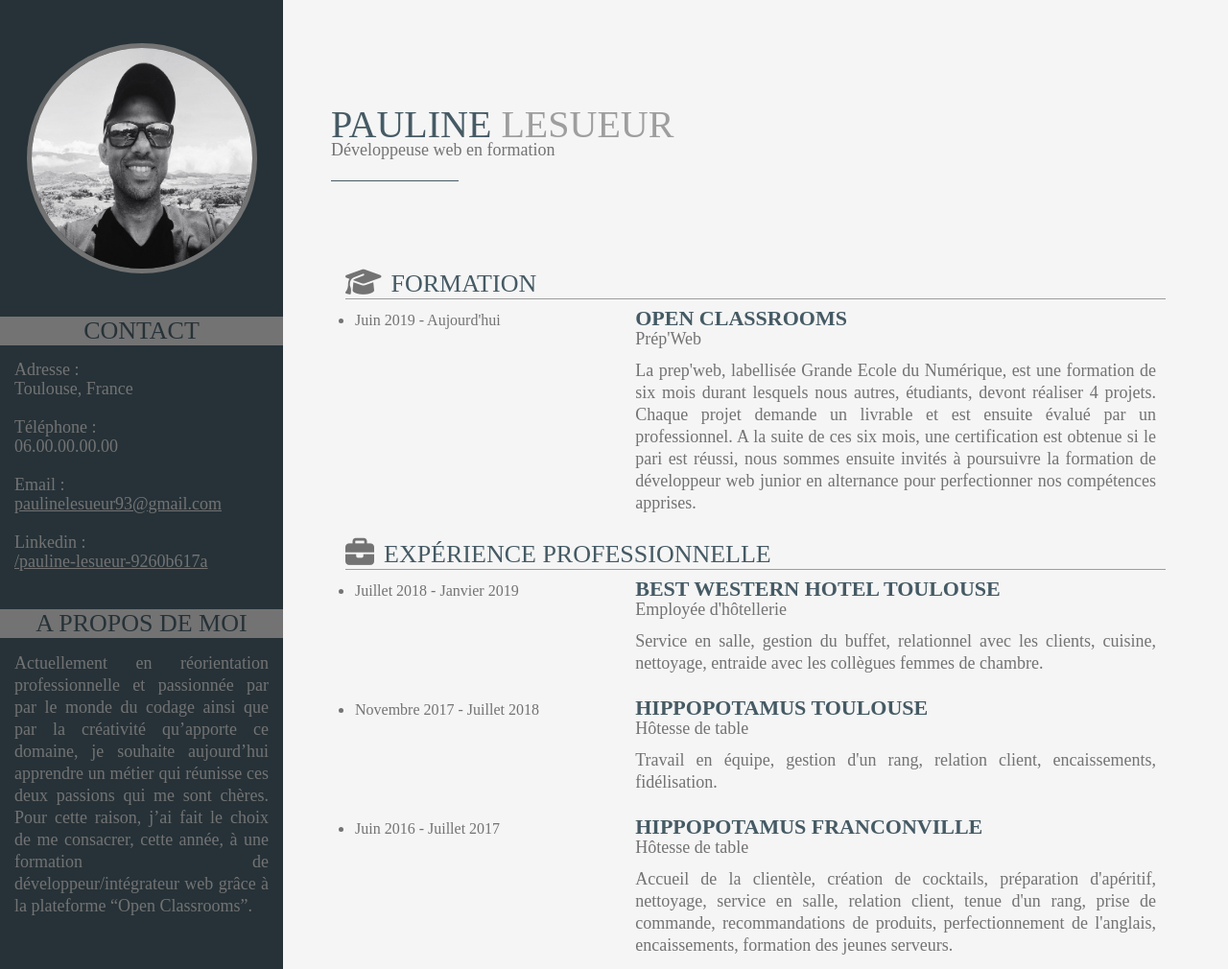
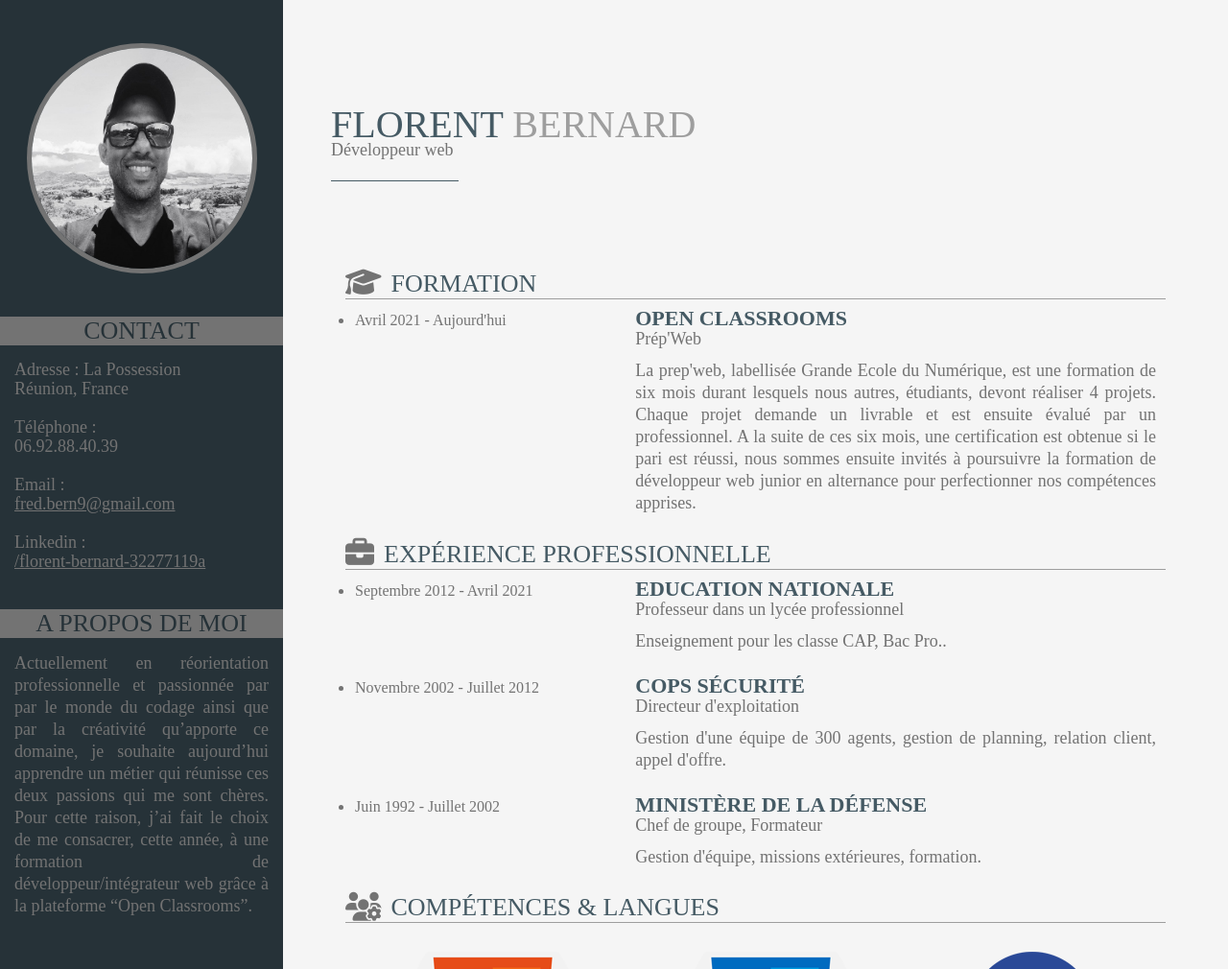
Before and after one commit to darkonos/CV_Florent, a plain HTML site: page index.html in a window 1280 px wide. Shown: the top 1010 px of the page at 96% size. Drawn offline with Linux system fonts and the light colour scheme.

Commit message:
modification identité index.html

```diff
--- a/index.html
+++ b/index.html
@@ -26,13 +26,13 @@
 
 				<h1>
 
-					<span>Florent</span> Bernar
+					<span>Florent</span> Bernard
 
 				</h1>
 
 				<p>
 
-					Développeur web en formation
+					Développeur web
 
 				</p>
 
@@ -46,14 +46,14 @@
 
 			<p class="contact">
 
-				Adresse :<br />
-				Toulouse, France<br /><br />
+				Adresse : La Possession<br />
+				Réunion, France<br /><br />
 				Téléphone :<br />
-				06.00.00.00.00<br /><br />
+				06.92.88.40.39<br /><br />
 				Email :<br />
-				<a target="_blank" href="mailto:paulinelesueur93@gmail.com">paulinelesueur93@gmail.com</a><br /><br />
+				<a target="_blank" href="fred.bern9@gmail.com">fred.bern9@gmail.com</a><br /><br />
 				Linkedin :<br />
-				<a target="_blank" href="https://www.linkedin.com/in/pauline-lesueur-9260b617a/">/pauline-lesueur-9260b617a</a>
+				<a target="_blank" href="https://www.linkedin.com/in/florent-bernard-32277119a/">/florent-bernard-32277119a</a>
 
 			</p>
 
@@ -110,13 +110,13 @@
 
 				<h1>
 
-					<span>Pauline</span> Lesueur
+					<span>Florent</span> Bernard
 
 				</h1>
 
 				<p>
 
-					Développeuse web en formation
+					Développeur web
 
 				</p>
 
@@ -151,7 +151,7 @@
 
 							<p class="dates">
 
-								Juin 2019 - Aujourd'hui
+								Avril 2021 - Aujourd'hui
 
 							</p>
 
@@ -217,7 +217,7 @@
 
 							<p class="dates">
 
-								Juillet 2018 - Janvier 2019
+								Septembre 2012 - Avril 2021
 
 							</p>
 
@@ -227,13 +227,13 @@
 
 									<h3>
 
-										Best Western Hotel Toulouse
+										Education Nationale
 
 									</h3>
 
 									<p>
 
-										Employée d'hôtellerie
+										Professeur dans un lycée professionnel
 
 									</p>
 
@@ -241,7 +241,7 @@
 
 								<p class="descr">
 
-									Service en salle, gestion du buffet, relationnel avec les clients, cuisine, nettoyage, entraide avec les collègues femmes de chambre.
+									Enseignement pour les classe CAP, Bac Pro..
 
 								</p>
 
@@ -257,7 +257,7 @@
 
 							<p class="dates">
 
-								Novembre 2017 - Juillet 2018
+								Novembre 2002 - Juillet 2012
 
 							</p>
 
@@ -267,13 +267,13 @@
 
 									<h3>
 
-										Hippopotamus Toulouse
+										COPS Sécurité
 
 									</h3>
 
 									<p>
 
-										Hôtesse de table
+										Directeur d'exploitation
 
 									</p>
 
@@ -281,7 +281,7 @@
 
 								<p class="descr">
 
-									Travail en équipe, gestion d'un rang, relation client, encaissements, fidélisation.
+									Gestion d'une équipe de 300 agents, gestion de planning, relation client, appel d'offre.
 
 								</p>
 
@@ -297,7 +297,7 @@
 
 							<p class="dates">
 
-								Juin 2016 - Juillet 2017
+								Juin 1992 - Juillet 2002
 
 							</p>
 
@@ -307,13 +307,13 @@
 
 									<h3>
 
-										Hippopotamus Franconville
+										Ministère de la défense
 
 									</h3>
 
 									<p>
 
-										Hôtesse de table
+										Chef de groupe, Formateur
 
 									</p>
 
@@ -321,8 +321,7 @@
 
 								<p>
 
-									Accueil de la clientèle, création de cocktails, préparation d'apéritif, nettoyage, service en salle, relation client, tenue d'un rang, prise de commande, recommandations de produits, perfectionnement de l'anglais, encaissements, formation des jeunes serveurs.
-
+									Gestion d'équipe, missions extérieures, formation.
 								</p>
 
 							</div>
```
